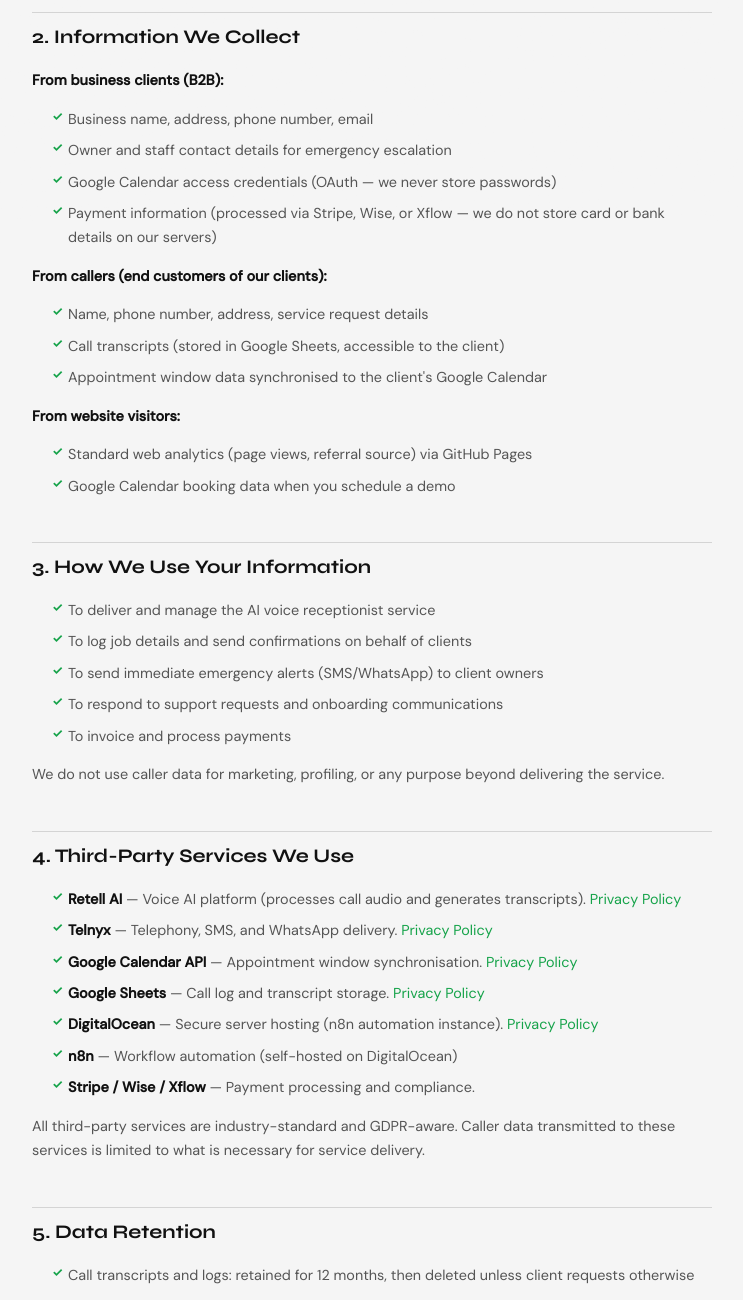
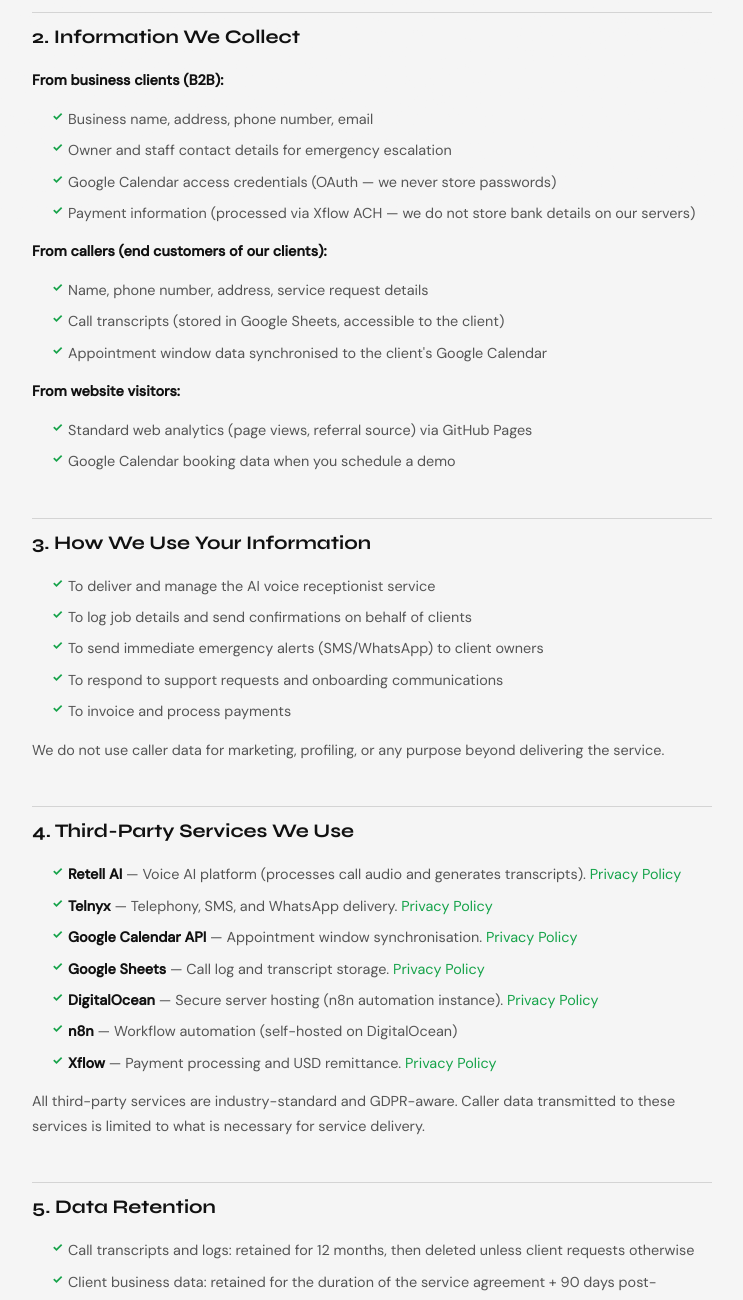
Before and after one commit to RisheS26/breculia-ai, a plain HTML site: page privacy.html in a window 1280 px wide. Shown: the part 578-1878 px from the top of the page, without its empty margins (268-1011 px from the left). Drawn offline with Linux system fonts and the light colour scheme.

Commit message:
Update payment processing details in privacy.html

```diff
--- a/privacy.html
+++ b/privacy.html
@@ -94,7 +94,7 @@
   <li>Business name, address, phone number, email</li>
   <li>Owner and staff contact details for emergency escalation</li>
   <li>Google Calendar access credentials (OAuth — we never store passwords)</li>
-  <li>Payment information (processed via Stripe, Wise, or Xflow — we do not store card or bank details on our servers)</li>
+  <li>Payment information (processed via Xflow ACH — we do not store bank details on our servers)</li>
 </ul>
 <p><strong>From callers (end customers of our clients):</strong></p>
 <ul>
@@ -128,7 +128,7 @@
   <li><strong>Google Sheets</strong> — Call log and transcript storage. <a href="https://policies.google.com/privacy" target="_blank">Privacy Policy</a></li>
   <li><strong>DigitalOcean</strong> — Secure server hosting (n8n automation instance). <a href="https://www.digitalocean.com/legal/privacy-policy" target="_blank">Privacy Policy</a></li>
   <li><strong>n8n</strong> — Workflow automation (self-hosted on DigitalOcean)</li>
-  <li><strong>Stripe / Wise / Xflow</strong> — Payment processing and compliance.</li>
+  <li><strong>Xflow</strong> — Payment processing and USD remittance. <a href="https://xflow.io/privacy" target="_blank">Privacy Policy</a></li>
 
 </ul>
 <p>All third-party services are industry-standard and GDPR-aware. Caller data transmitted to these services is limited to what is necessary for service delivery.</p>
```
